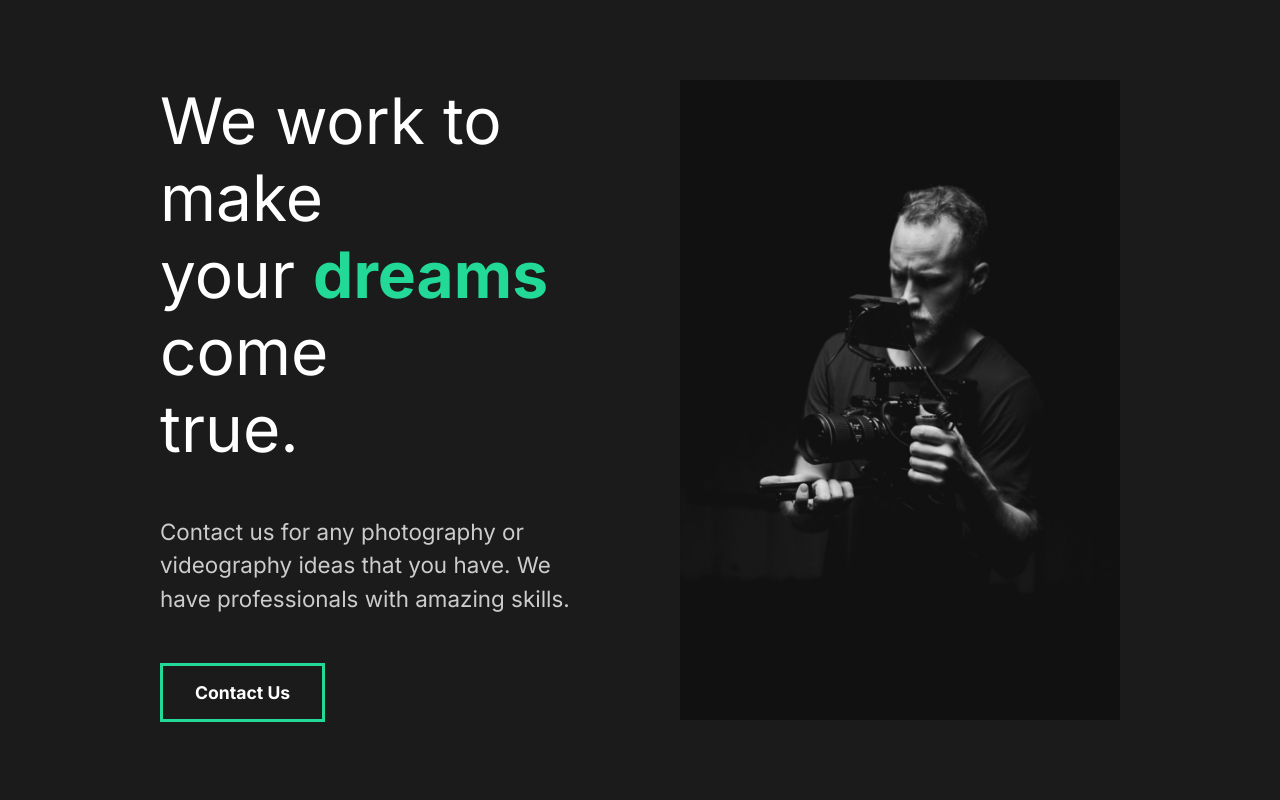
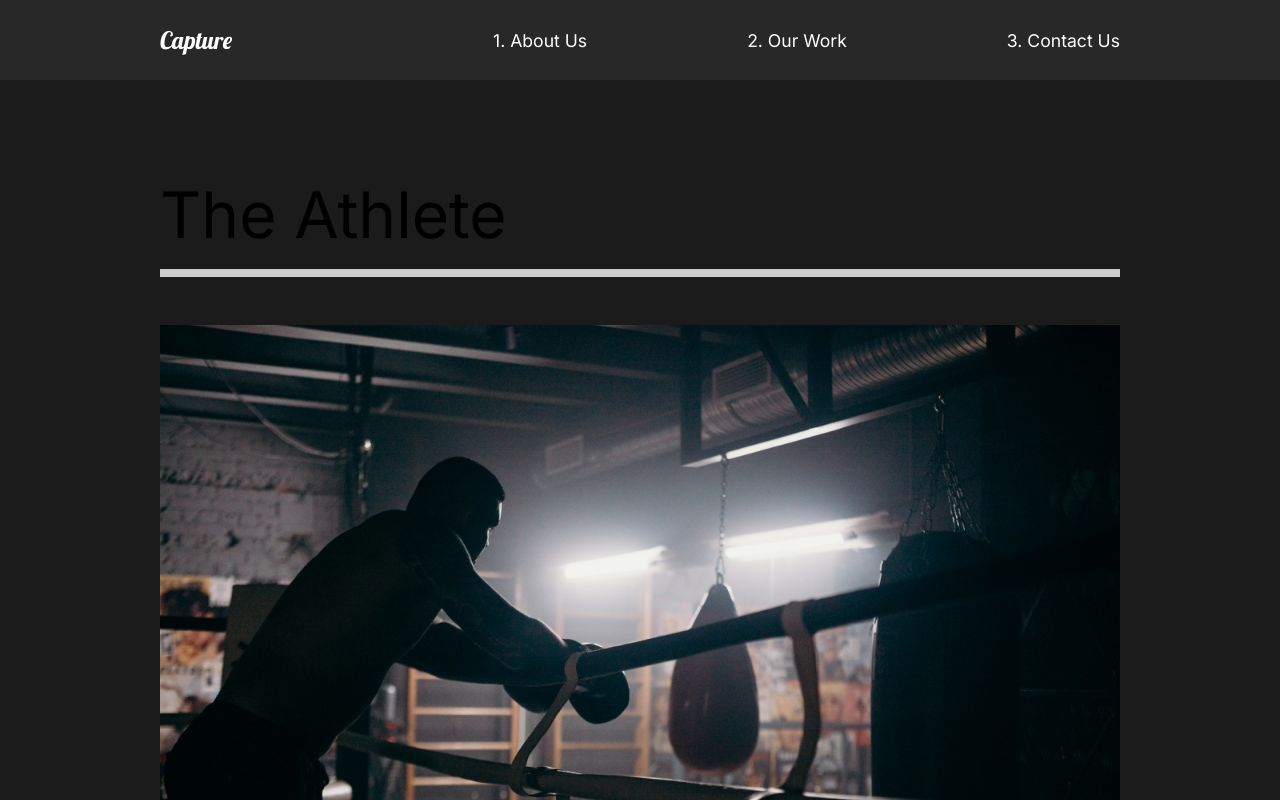
Before and after one commit to LRamirez24/captured, a React (Create React App) app: page /work in a window 1280 px wide. Shown: the top 800 px of the page. Built offline with nearby package versions, Linux system fonts and the light colour scheme.

Commit message:
added our work page

```diff
--- a/src/App.js
+++ b/src/App.js
@@ -4,12 +4,28 @@
 
 //Import Pages
 import AboutUs from './pages/AboutUs';
+import ContactUs from './pages/ContactUs';
+import OurWork from './pages/OurWork';
+import Nav from './components/Nav';
+// Router
+import { Switch, Route} from "react-router-dom";
 
 function App() {
   return (
     <div className="App">
       <GlobalStyle />
+      <Nav />
+      <Switch>
+      <Route path="/" exact>
       <AboutUs />
+      </Route>
+      <Route path="/work" exact>
+      <OurWork />
+      </Route>
+      <Route path="/contact" exact>
+      <ContactUs />
+      </Route>
+      </Switch>
     </div>
   );
 }
--- a/src/components/Nav.js
+++ b/src/components/Nav.js
@@ -0,0 +1,51 @@
+import React from "react";
+import styled from "styled-components";
+import { Link } from "react-router-dom";
+
+const Nav = () => {
+    return(
+        <StyledNav>
+            <h1><Link id="logo" to="/">Capture</Link></h1>
+            <ul>
+                <li>
+                    <Link to="/">1. About Us</Link>
+                </li>
+                <li>
+                    <Link to="/work">2. Our Work</Link>
+                </li>
+                <li>
+                    <Link to="/contact">3. Contact Us</Link>
+                </li>
+            </ul>
+        </StyledNav>
+    );
+};
+
+const StyledNav = styled.nav`
+    min-height: 10vh;
+    display: flex;
+    margin: auto;
+    justify-content: space-between;
+    align-items: center;
+    padding: 1rem 10rem;
+    background: #282828;
+    a{
+        color: white;
+        text-decoration: none;
+    }
+    ul{
+        display: flex;
+        list-style: none;
+    }
+    #logo{
+        font-size: 1.5rem;
+        font-family: "Lobster", cursive;
+        font-weight: lighter;
+    }
+    li{
+        padding-left: 10rem;
+        position: relative;
+    }
+`
+
+export default Nav;
--- a/src/index.js
+++ b/src/index.js
@@ -3,10 +3,14 @@
 
 import App from './App';
 import reportWebVitals from './reportWebVitals';
+import { BrowserRouter } from 'react-router-dom';
+
 
 ReactDOM.render(
   <React.StrictMode>
+    <BrowserRouter>
     <App />
+    </BrowserRouter>
   </React.StrictMode>,
   document.getElementById('root')
 );
--- /dev/null
+++ b/src/pages/ContactUs.js
@@ -0,0 +1,11 @@
+import React from "react";
+
+const ContactUs = () => {
+    return(
+        <div>
+            <h1>Our Contact</h1>
+        </div>
+    );
+};
+
+export default ContactUs;
--- /dev/null
+++ b/src/pages/OurWork.js
@@ -0,0 +1,61 @@
+import React from "react";
+import styled from "styled-components";
+import { Link } from "react-router-dom";
+//images
+import athlete from '../img/athlete-small.png';
+import theracer from '../img/theracer-small.png';
+import goodtimes from '../img/goodtimes-small.png';
+
+
+const OurWork = () => {
+    return(
+        <Work>
+            <Movie>
+                <h2>The Athlete</h2>
+                <div className="line"></div>
+                <Link>
+                <img src={athlete} alt="athlete" />
+                </Link>
+            </Movie>
+            <Movie>
+                <h2>The Racer</h2>
+                <div className="line"></div>
+                <Link>
+                <img src={theracer} alt="racer" />
+                </Link>
+            </Movie>
+            <Movie>
+                <h2>Good Times</h2>
+                <div className="line"></div>
+                <Link>
+                <img src={goodtimes} alt="goodtimes" />
+                </Link>
+            </Movie>
+        </Work>
+    );
+};
+
+const Work = styled.div`
+    min-height: 100vh;
+    overflow: hidden;
+    padding: 5rem 10rem;
+    h2{
+        padding: 1rem 0rem;
+    }
+`;
+
+const Movie = styled.div`
+    padding-bottom: 10rem;
+    .line{
+        height: 0.5rem;
+        background: #cccccc;
+        margin-bottom: 3rem;
+    }
+    img{
+        width: 100%;
+        height: 70vh;
+        object-fit: cover;
+    }
+`;
+
+export default OurWork;
```
